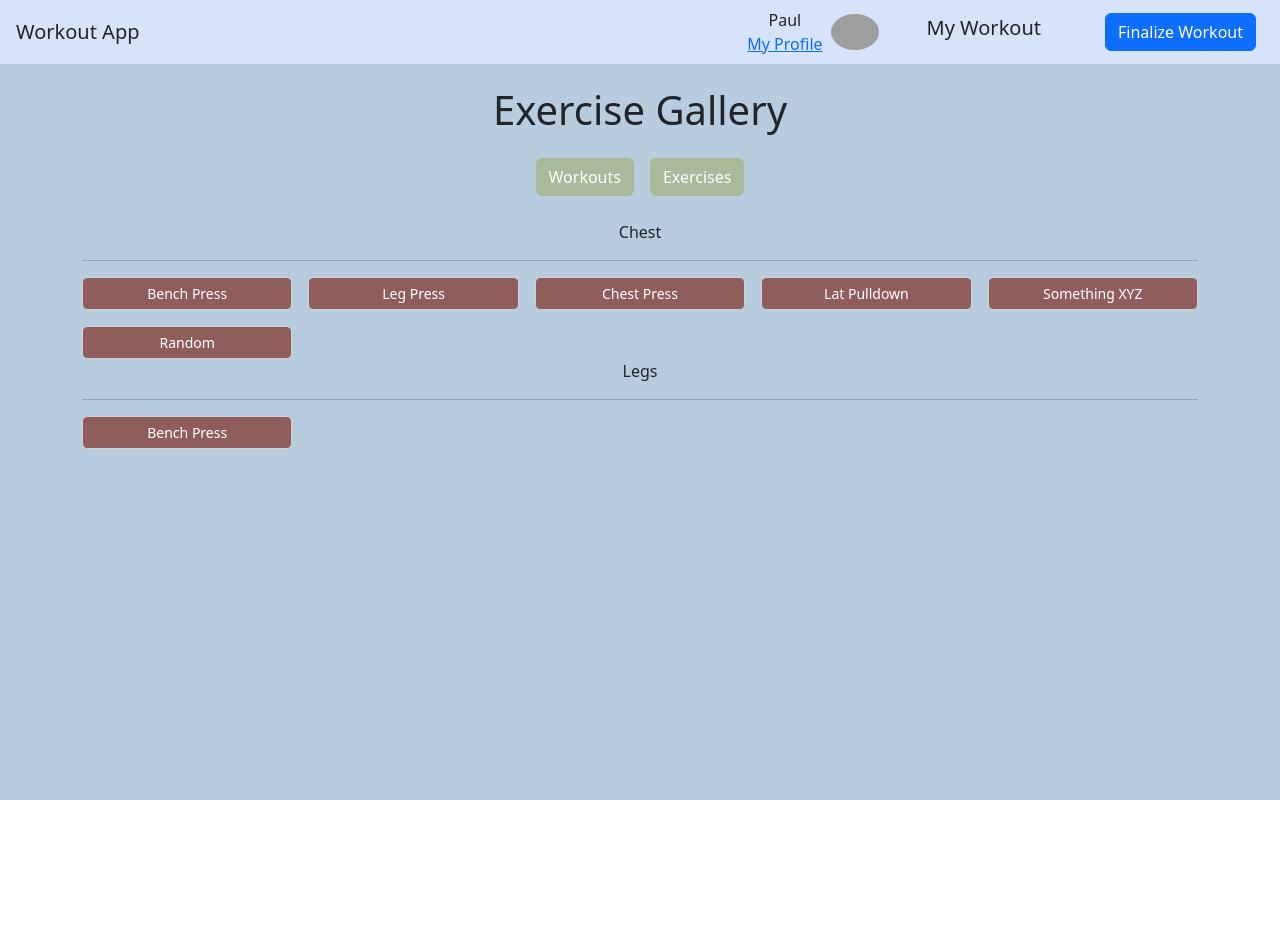
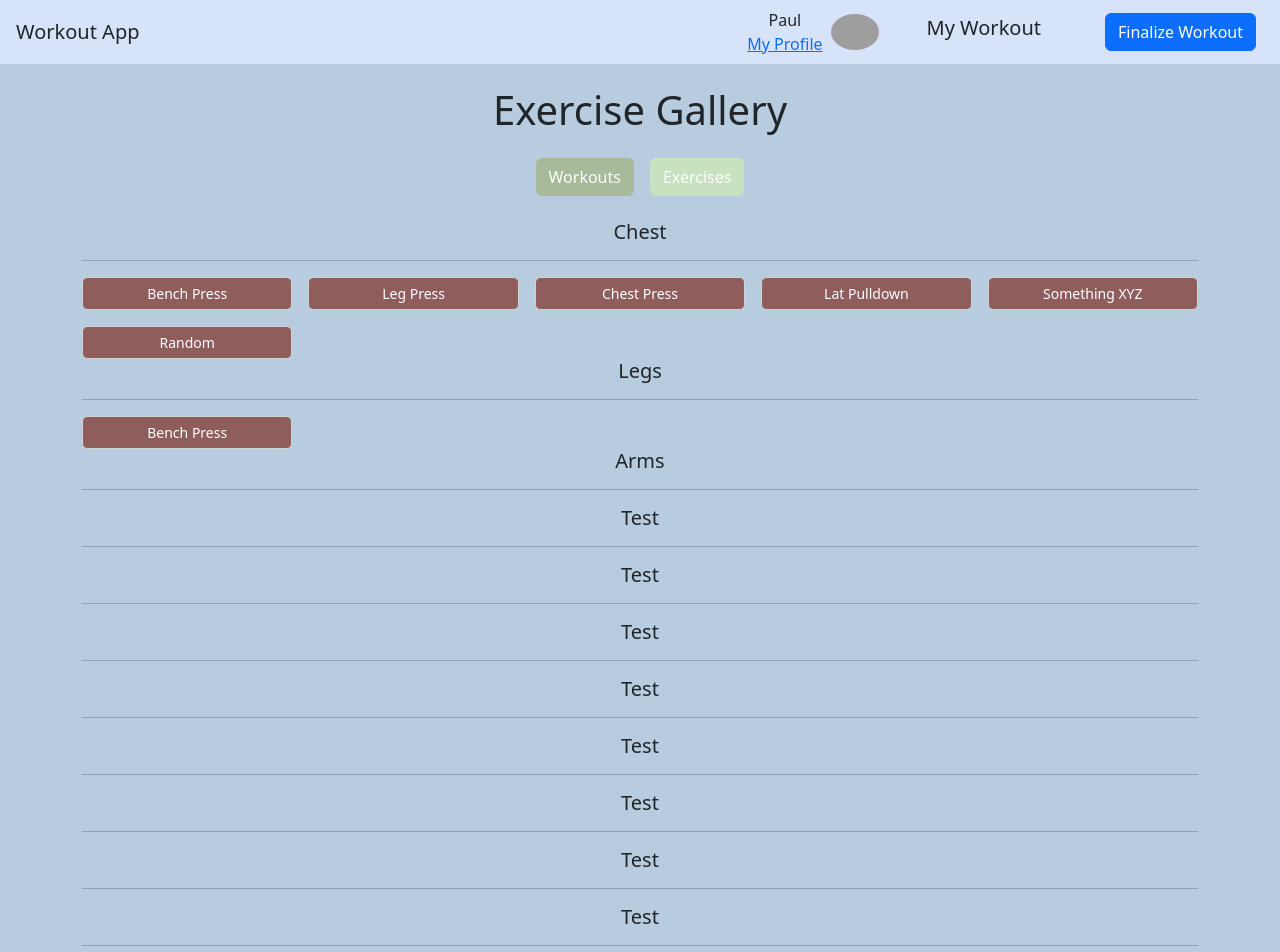
Before and after one commit to giovabos11/db-ui-team-1, a React (Create React App) app in the folder frontend/: page /exercise in a window 1280 px wide. Shown: the top 952 px of the page. Before the commit the page ends 800 px from the top, so only its background shows below. Built offline with nearby package versions, Linux system fonts and the light colour scheme; grey boxes are pictures that could not be loaded.

Commit message:
Changed exercise/workout for test

```diff
--- a/frontend/src/components/exercise/ExerciseGallery.jsx
+++ b/frontend/src/components/exercise/ExerciseGallery.jsx
@@ -15,46 +15,92 @@ export const ExerciseGallery = ({ setInExercise, setInWorkout }) => {
           setCartItems={setCartItems}
         />
       </div>
-      <div className="">
       <h1 className="text-center">Exercise Gallery</h1>
       <div className="m-3 text-center">
         <Link to="../workout" className="btn text-white m-2" style={{ backgroundColor: "#A8BA9A", outlineColor: "#A8BA9A" }}>Workouts</Link>
-          <Link to ="../exercise"className="btn text-white m-2" style={{ backgroundColor: "#A8BA9A", outlineColor: "#A8BA9A" }}>Exercises</Link>
+        <Link to="../exercise" className="btn text-white m-2" style={{ backgroundColor: "#C8E2C0", outlineColor: "#A8BA9A" }}>Exercises</Link>
       </div>
       <div className="container">
-          <p className="text-center">Chest</p>
+        <h5 className="text-center">Chest</h5>
         <hr></hr>
-
         <div className=" workout-grid2">
-            <ExerciseCard name="Bench Press" id="1" img="https://static.strengthlevel.com/images/illustrations/bench-press-1000x1000.jpg"
+          <ExerciseCard name="Bench Press" id="1"
             cartItems={cartItems}
             setCartItems={setCartItems} />
-            <ExerciseCard name="Leg Press" id="2" img="https://www.shutterstock.com/image-illustration/inclined-leg-press-3d-illustration-260nw-434632384.jpg"
+          <ExerciseCard name="Leg Press" id="2"
             cartItems={cartItems}
             setCartItems={setCartItems} />
-            <ExerciseCard name="Chest Press" id="3" img="https://www.inspireusafoundation.org/wp-content/uploads/2022/05/chest-press-vs-bench-press-1024x576.jpg"
+          <ExerciseCard name="Chest Press" id="3"
             cartItems={cartItems}
             setCartItems={setCartItems} />
-            <ExerciseCard name="Lat Pulldown" id="4" img="https://www.shutterstock.com/image-illustration/reverse-grip-lat-pulldown-3d-260nw-430936258.jpg"
+          <ExerciseCard name="Lat Pulldown" id="4"
             cartItems={cartItems}
             setCartItems={setCartItems} />
-            <ExerciseCard name="Something XYZ" id="5" img="https://www.shutterstock.com/image-illustration/reverse-grip-lat-pulldown-3d-260nw-430936258.jpg"
+          <ExerciseCard name="Something XYZ" id="5"
             cartItems={cartItems}
             setCartItems={setCartItems} />
-            <ExerciseCard name="Random" id="6" img="https://www.shutterstock.com/image-illustration/reverse-grip-lat-pulldown-3d-260nw-430936258.jpg"
+          <ExerciseCard name="Random" id="6"
             cartItems={cartItems}
             setCartItems={setCartItems} />
         </div>
-          <p className="text-center">Legs</p>
+        <h5 className="text-center">Legs</h5>
         <hr></hr>
-          <div className=" workout-grid2 chest">
-          <ExerciseCard name="Bench Press" id="7" img="https://static.strengthlevel.com/images/illustrations/bench-press-1000x1000.jpg"
+        <div className=" workout-grid2">
+          <ExerciseCard name="Bench Press" id="7"
             cartItems={cartItems}
             setCartItems={setCartItems} />
-
         </div>
+        <h5 className="text-center">Arms</h5>
+        <hr></hr>
+        <div className=" workout-grid2 ">
         </div>
 
+        <h5 className="text-center">Test</h5>
+        <hr></hr>
+        <div className=" workout-grid2 ">
+        </div>
+
+
+        <h5 className="text-center">Test</h5>
+        <hr></hr>
+        <div className=" workout-grid2 ">
+        </div>
+
+
+        <h5 className="text-center">Test</h5>
+        <hr></hr>
+        <div className=" workout-grid2 ">
+        </div>
+
+
+        <h5 className="text-center">Test</h5>
+        <hr></hr>
+        <div className=" workout-grid2 ">
+        </div>
+
+
+        <h5 className="text-center">Test</h5>
+        <hr></hr>
+        <div className=" workout-grid2 ">
+        </div>
+
+
+        <h5 className="text-center">Test</h5>
+        <hr></hr>
+        <div className=" workout-grid2 ">
+        </div>
+
+
+        <h5 className="text-center">Test</h5>
+        <hr></hr>
+        <div className=" workout-grid2 ">
+        </div>
+
+
+        <h5 className="text-center">Test</h5>
+        <hr></hr>
+        <div className=" workout-grid2 ">
+        </div>
       </div>
 
     </div>
--- a/frontend/src/components/workout/WorkoutGallery.jsx
+++ b/frontend/src/components/workout/WorkoutGallery.jsx
@@ -12,17 +12,14 @@ export const WorkoutGallery = ({}) => {
         <Header
           cartItems={cartItems}
           setCartItems={setCartItems}
-
         />
       </div>
-
-      <div className="">
         <h1 className="text-center">Workout Gallery</h1>
         <div className="m-3 text-center">
-          <Link to="../workout" className="btn text-white m-2" style={{ backgroundColor: "#A8BA9A", outlineColor: "#A8BA9A" }}>Workouts</Link>
+          <Link to="../workout" className="btn text-white m-2" style={{ backgroundColor: "#C8E2C0", outlineColor: "#A8BA9A" }}>Workouts</Link>
           <Link to ="../exercise"className="btn text-white m-2" style={{ backgroundColor: "#A8BA9A", outlineColor: "#A8BA9A" }}>Exercises</Link>
         </div>
-      </div>
+
       <div className="container workout-grid">
         <WorkoutCard id="1" muscleGroup="Chest" weekDay="Friday" duration="50" description="Test test description 123"
 
@@ -40,5 +37,6 @@ export const WorkoutGallery = ({}) => {
         />
       </div>
     </div>
+
   </>
 };
```
Lines whose indentation alone changed are shown as unchanged.
